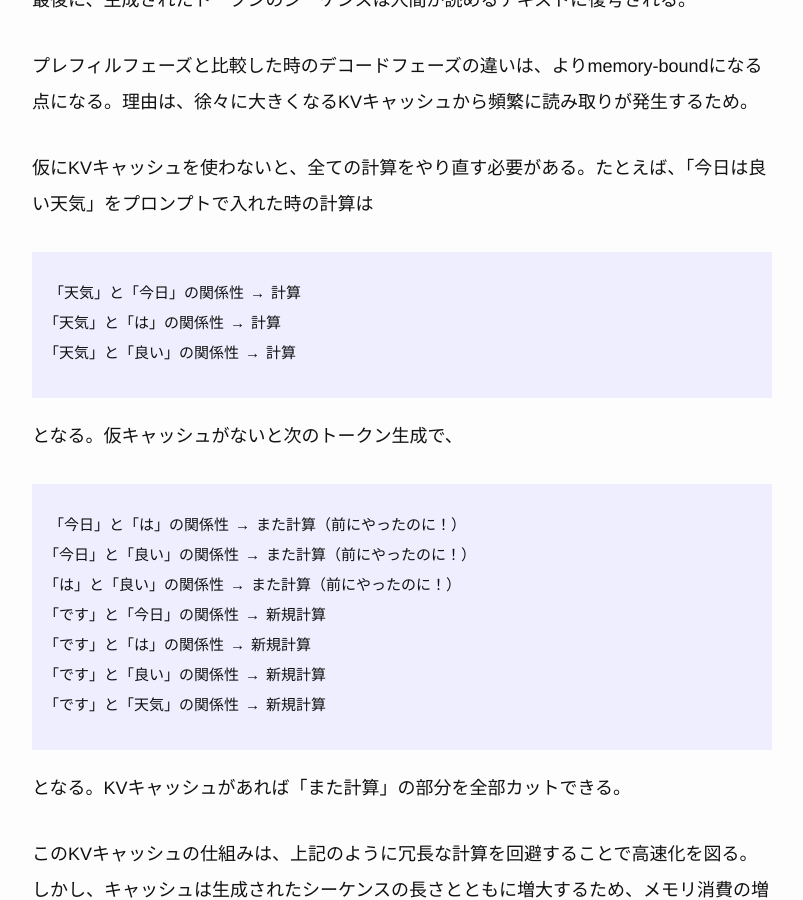
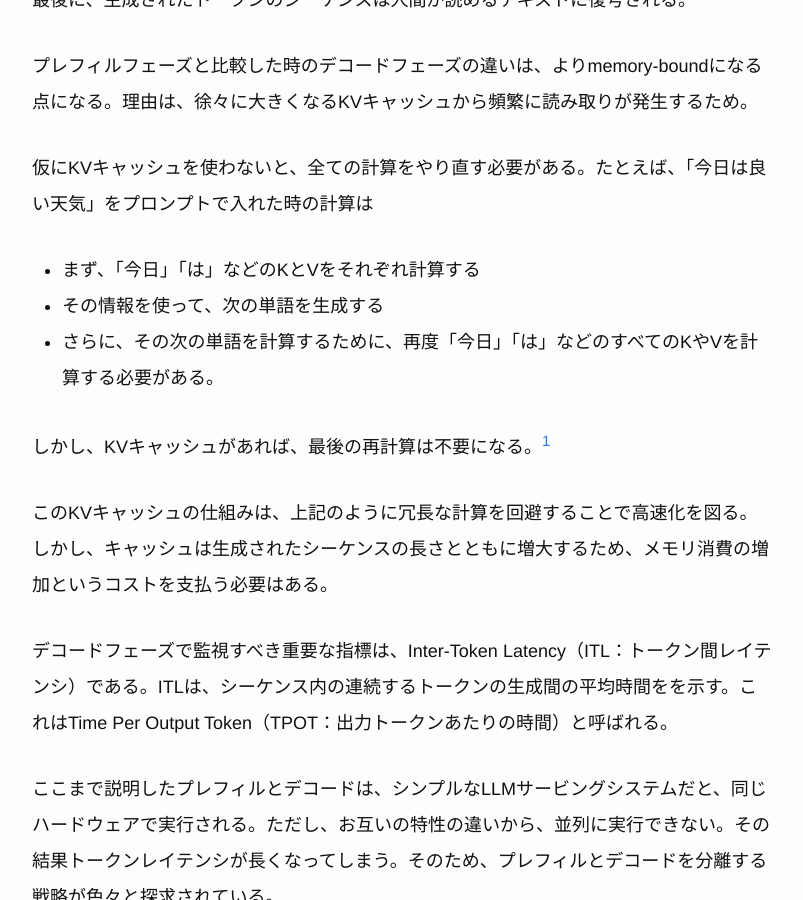
Before and after one commit to iwashi/iwashi.github.io, a Jekyll site: the page built from _posts/2025-07-20-llm-inference.md, in a window 1280 px wide and 900 px high, scrolled down 2998 px. Shown: the whole window, without its empty margins (238-1041 px from the left). Built offline with Jekyll 4.4.1, drawn with Linux system fonts in a browser that asks for light colours; some of the changed text lies outside the part shown.

Commit message:
fix wrong sentence

````diff
--- a/_posts/2025-07-20-llm-inference.md
+++ b/_posts/2025-07-20-llm-inference.md
@@ -56,25 +56,13 @@ GPT-4oのようなtransformerベースのモデルの場合、推論プロセス
 
 仮にKVキャッシュを使わないと、全ての計算をやり直す必要がある。たとえば、「今日は良い天気」をプロンプトで入れた時の計算は
 
-```
-「天気」と「今日」の関係性 → 計算
-「天気」と「は」の関係性 → 計算
-「天気」と「良い」の関係性 → 計算
-```
+- まず、「今日」「は」などのKとVをそれぞれ計算する
+- その情報を使って、次の単語を生成する
+- さらに、その次の単語を計算するために、再度「今日」「は」などのすべてのKやVを計算する必要がある。
 
-となる。仮キャッシュがないと次のトークン生成で、
+しかし、KVキャッシュがあれば、最後の再計算は不要になる。[^1]
 
-```
-「今日」と「は」の関係性 → また計算（前にやったのに！）
-「今日」と「良い」の関係性 → また計算（前にやったのに！）
-「は」と「良い」の関係性 → また計算（前にやったのに！）
-「です」と「今日」の関係性 → 新規計算
-「です」と「は」の関係性 → 新規計算
-「です」と「良い」の関係性 → 新規計算
-「です」と「天気」の関係性 → 新規計算
-```
-
-となる。KVキャッシュがあれば「また計算」の部分を全部カットできる。
+[^1]: Kazuki679740569 さまに[ご指摘](https://x.com/Kazuki679740569/status/1947259412780880103)いただき、記載を修正しています。
 
 このKVキャッシュの仕組みは、上記のように冗長な計算を回避することで高速化を図る。しかし、キャッシュは生成されたシーケンスの長さとともに増大するため、メモリ消費の増加というコストを支払う必要はある。
 
````
